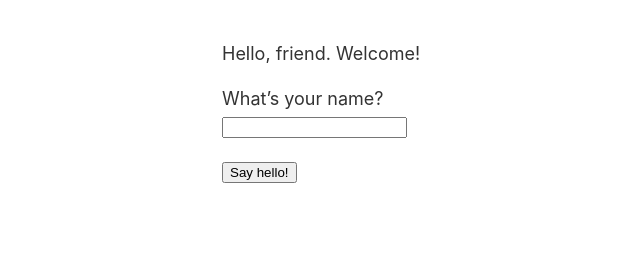
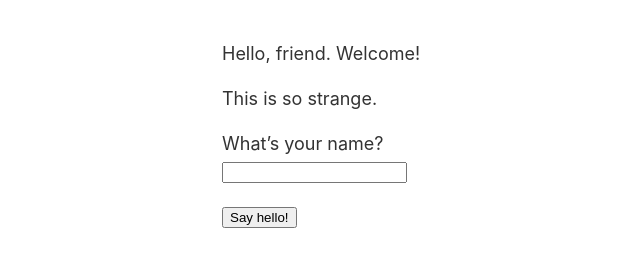
Before and after one commit to zairja/netlify-site, a plain HTML site: page public/index.html in a window 1280 px wide. Shown: the whole page, without its empty margins (93-733 px from the left). Drawn offline with Linux system fonts and the light colour scheme.

Commit message:
text change

```diff
--- a/public/index.html
+++ b/public/index.html
@@ -8,6 +8,7 @@
     <body>
         <form action="index.html" method="POST">
             <p>Hello, friend. Welcome!</p>
+            <p>This is so strange.</p>
             <p>
               <label>What’s your name?<br><input type="text" name="name"></label>
             </p>
```
